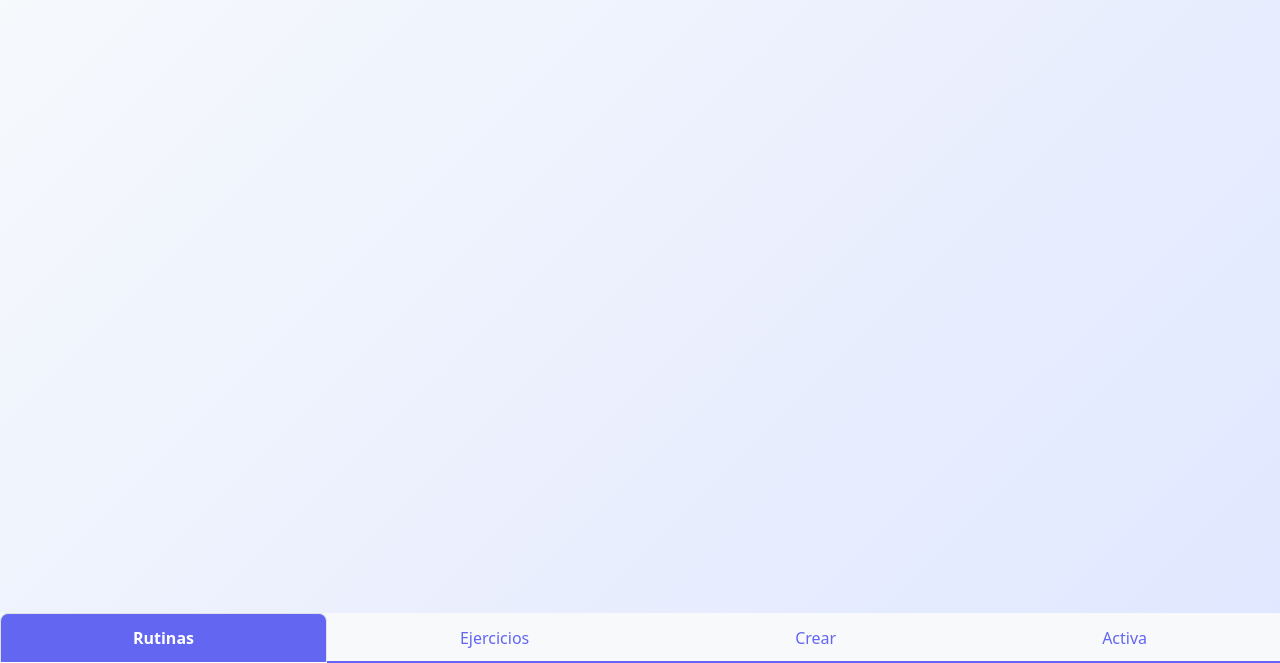
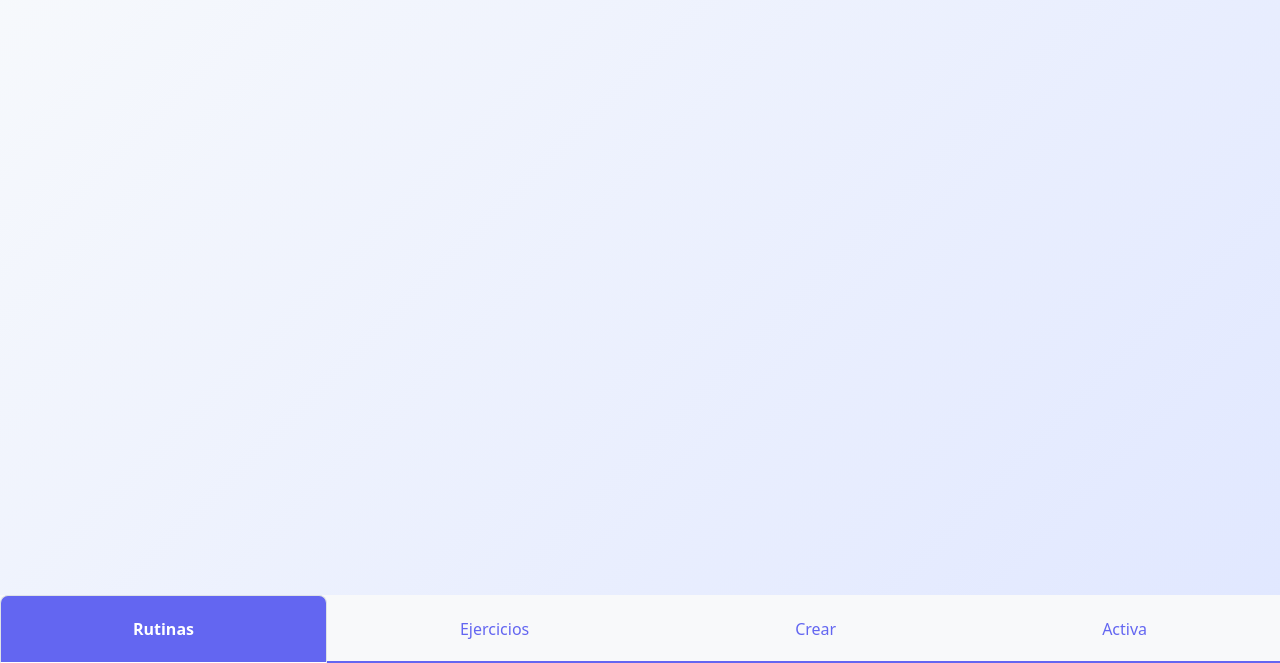
Before and after one commit to carlosdaners/1, a plain HTML site: page index.html in a window 1280 px wide. Shown: the part 137-800 px from the top of the page. Drawn offline with nearby package versions, Linux system fonts and the light colour scheme.

Commit message:
cambio altura nav bar 68 px

```diff
--- a/style.css
+++ b/style.css
@@ -120,12 +120,13 @@ h1, h2, h5 {
   right: 0;
   z-index: 1000;
   background-color: #f8f9fa;
-  height: 50px;
+  height: 68px;
 }
 
 #ver-rutinas-tab,
 #ejercicios-tab,
 #rutinas-tab,
-#rutina-activa-tab{
-    height: 50px;
+#rutina-activa-tab {
+  height: 68px;
+
 }
```
